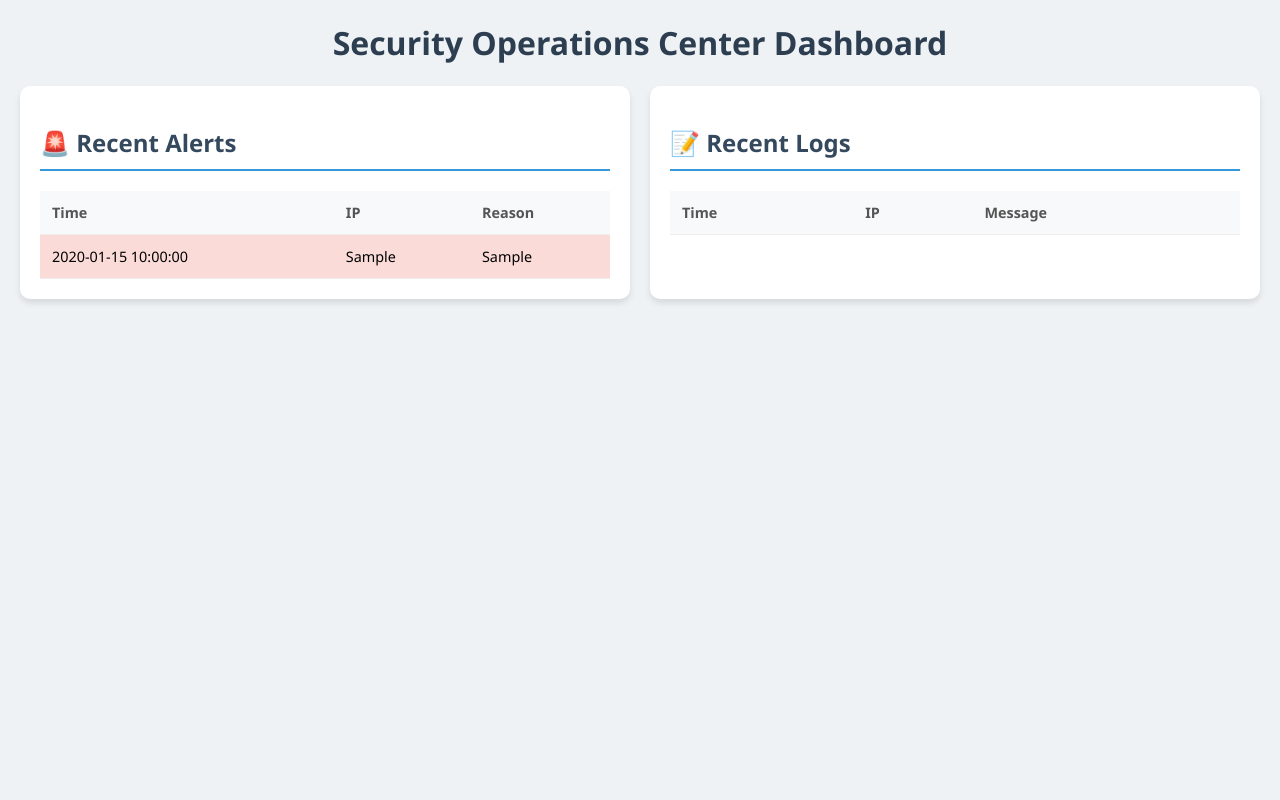
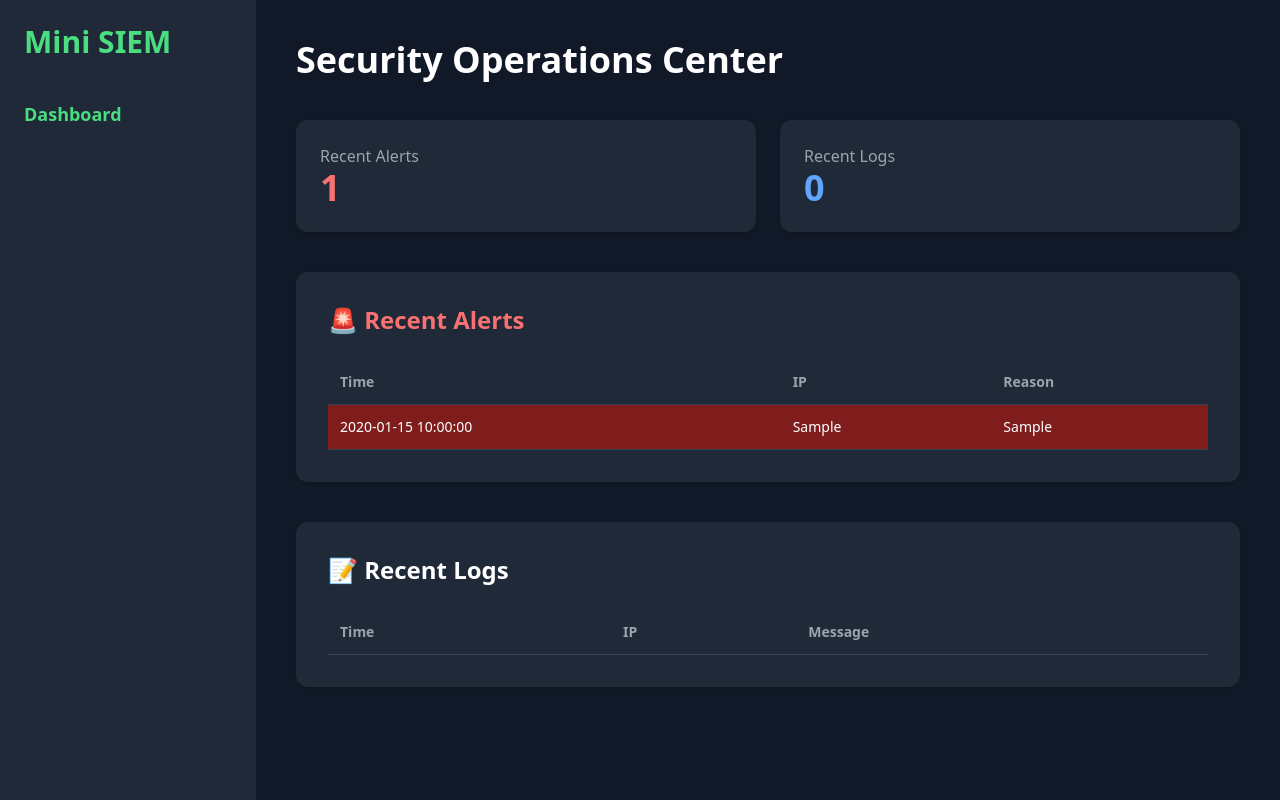
Before and after one commit to strangeglass/MINI_SIEM_PROJECT, a Flask app: page / in a window 1280 px wide. Run offline with Flask 3, Linux system fonts and the light colour scheme; tables that the repository leaves empty hold one stand-in row (values such as "Sample post"); data that the repository does not hold is empty; some libraries are stand-ins or nearby versions.

Commit message:
Step 17: Combining new UI styling with existing data structure

```diff
--- a/templates/dashboard.html
+++ b/templates/dashboard.html
@@ -4,63 +4,84 @@
     <meta charset="UTF-8">
     <meta name="viewport" content="width=device-width, initial-scale=1.0">
     <title>Mini SIEM Dashboard</title>
+    <script src="https://cdn.tailwindcss.com"></script>
     <style>
-        body { font-family: 'Segoe UI', Tahoma, Geneva, Verdana, sans-serif; margin: 20px; background-color: #eef2f5; }
-        h1 { color: #2c3e50; text-align: center; }
-        .container { display: flex; gap: 20px; flex-wrap: wrap; }
-        .box { background: white; padding: 20px; border-radius: 10px; box-shadow: 0 4px 6px rgba(0,0,0,0.1); flex: 1; min-width: 300px; }
-        h2 { color: #34495e; border-bottom: 2px solid #3498db; padding-bottom: 10px; }
-        table { width: 100%; border-collapse: collapse; margin-top: 10px; font-size: 0.9em; }
-        th, td { text-align: left; padding: 12px; border-bottom: 1px solid #eee; }
-        th { background-color: #f8f9fa; color: #555; }
-        .alert-row { background-color: #fadbd8; } /* Light red for alerts */
+        .alert-row { background-color: #7f1d1d; color: white; } /* Dark red for alerts */
     </style>
 </head>
-<body>
-    <h1>Security Operations Center Dashboard</h1>
-    <div class="container">
-        <div class="box">
-            <h2>🚨 Recent Alerts</h2>
-            <table>
+<body class="bg-gray-900 text-gray-200 min-h-screen">
+
+<div class="flex">
+    <div class="w-64 bg-gray-800 p-6 min-h-screen">
+        <h1 class="text-3xl font-bold mb-10 text-green-400">Mini SIEM</h1>
+        <ul class="space-y-4 text-lg">
+            <li class="text-green-400 font-semibold">Dashboard</li>
+        </ul>
+    </div>
+
+    <div class="flex-1 p-10">
+        <h1 class="text-4xl font-bold mb-10 text-white">Security Operations Center</h1>
+
+        <div class="grid grid-cols-1 md:grid-cols-2 gap-6 mb-10">
+            <div class="bg-gray-800 p-6 rounded-xl shadow">
+                <h3 class="text-gray-400">Recent Alerts</h3>
+                <p class="text-4xl font-bold text-red-400">{{ alerts|length }}</p>
+            </div>
+            <div class="bg-gray-800 p-6 rounded-xl shadow">
+                <h3 class="text-gray-400">Recent Logs</h3>
+                <p class="text-4xl font-bold text-blue-400">{{ logs|length }}</p>
+            </div>
+        </div>
+
+        <div class="bg-gray-800 p-8 rounded-xl shadow mb-10">
+            <h2 class="text-2xl mb-6 text-red-400 font-semibold">🚨 Recent Alerts</h2>
+            <div class="overflow-x-auto">
+                <table class="min-w-full text-sm">
                     <thead>
-                    <tr>
-                        <th>Time</th>
-                        <th>IP</th>
-                        <th>Reason</th>
+                        <tr class="text-gray-400 border-b border-gray-700">
+                            <th class="text-left p-3">Time</th>
+                            <th class="text-left p-3">IP</th>
+                            <th class="text-left p-3">Reason</th>
                         </tr>
                     </thead>
                     <tbody>
                         {% for alert in alerts %}
-                    <tr class="alert-row">
-                        <td>{{ alert['timestamp'] }}</td>
-                        <td>{{ alert['ip'] }}</td>
-                        <td>{{ alert['reason'] }}</td>
-                    </tr>
-                    {% endfor %}
-                </tbody>
-            </table>
-        </div>
-        <div class="box">
-            <h2>📝 Recent Logs</h2>
-            <table>
-                <thead>
-                    <tr>
-                        <th>Time</th>
-                        <th>IP</th>
-                        <th>Message</th>
-                    </tr>
-                </thead>
-                <tbody>
-                    {% for log in logs %}
-                    <tr>
-                        <td>{{ log['timestamp'] }}</td>
-                        <td>{{ log['ip'] }}</td>
-                        <td>{{ log['message'] }}</td>
+                        <tr class="border-b border-gray-700 alert-row">
+                            <td class="p-3">{{ alert['timestamp'] }}</td>
+                            <td class="p-3">{{ alert['ip'] }}</td>
+                            <td class="p-3">{{ alert['reason'] }}</td>
                         </tr>
                         {% endfor %}
                     </tbody>
                 </table>
             </div>
         </div>
+
+        <div class="bg-gray-800 p-8 rounded-xl shadow">
+            <h2 class="text-2xl mb-6 text-white font-semibold">📝 Recent Logs</h2>
+            <div class="overflow-x-auto">
+                <table class="min-w-full text-sm">
+                    <thead>
+                        <tr class="text-gray-400 border-b border-gray-700">
+                            <th class="text-left p-3">Time</th>
+                            <th class="text-left p-3">IP</th>
+                            <th class="text-left p-3">Message</th>
+                        </tr>
+                    </thead>
+                    <tbody>
+                        {% for log in logs %}
+                        <tr class="border-b border-gray-700 hover:bg-gray-700">
+                            <td class="p-3">{{ log['timestamp'] }}</td>
+                            <td class="p-3">{{ log['ip'] }}</td>
+                            <td class="p-3">{{ log['message'] }}</td>
+                        </tr>
+                        {% endfor %}
+                    </tbody>
+                </table>
+            </div>
+        </div>
+    </div>
+</div>
+
 </body>
 </html>
```
Lines whose indentation alone changed are shown as unchanged.
